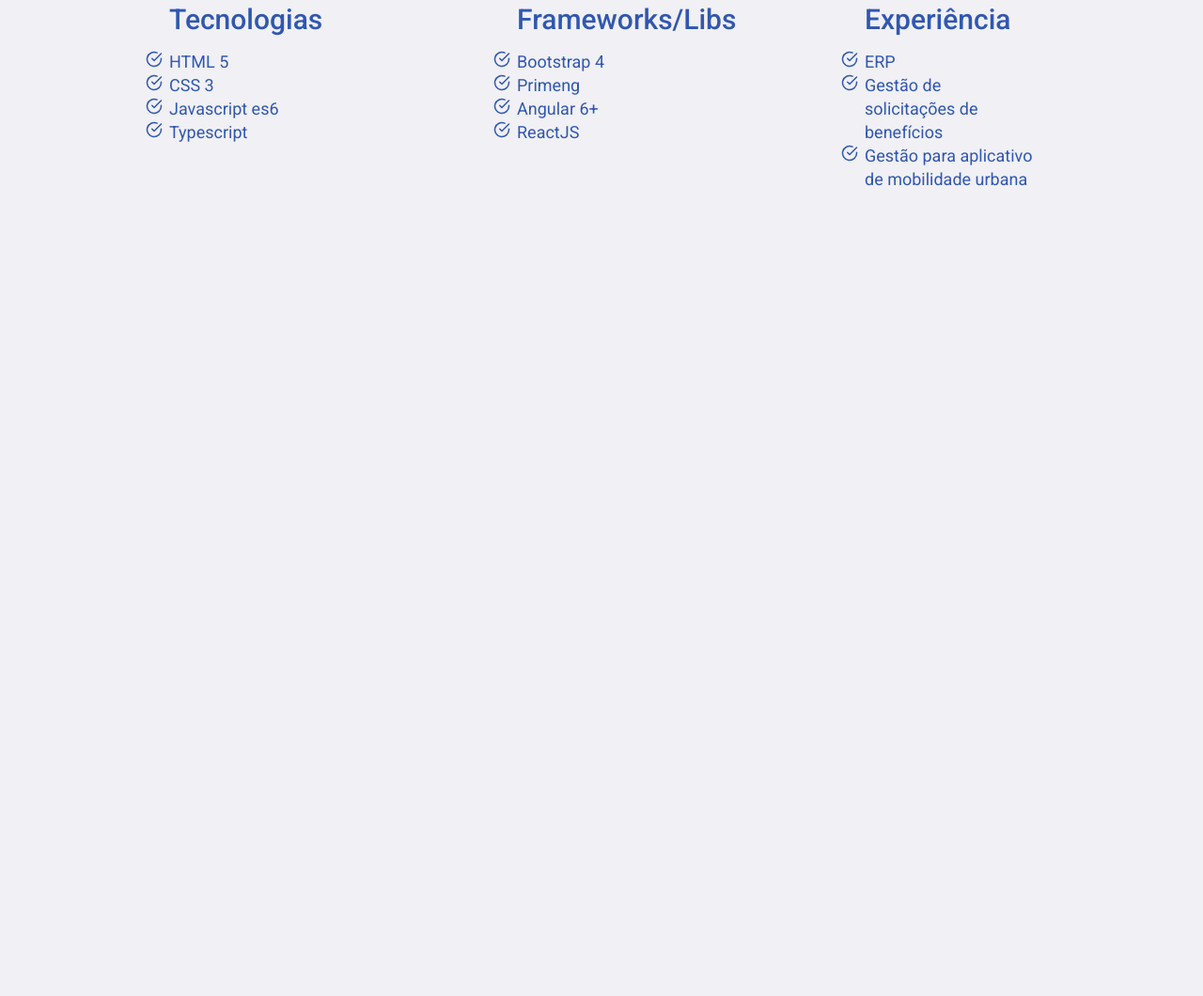
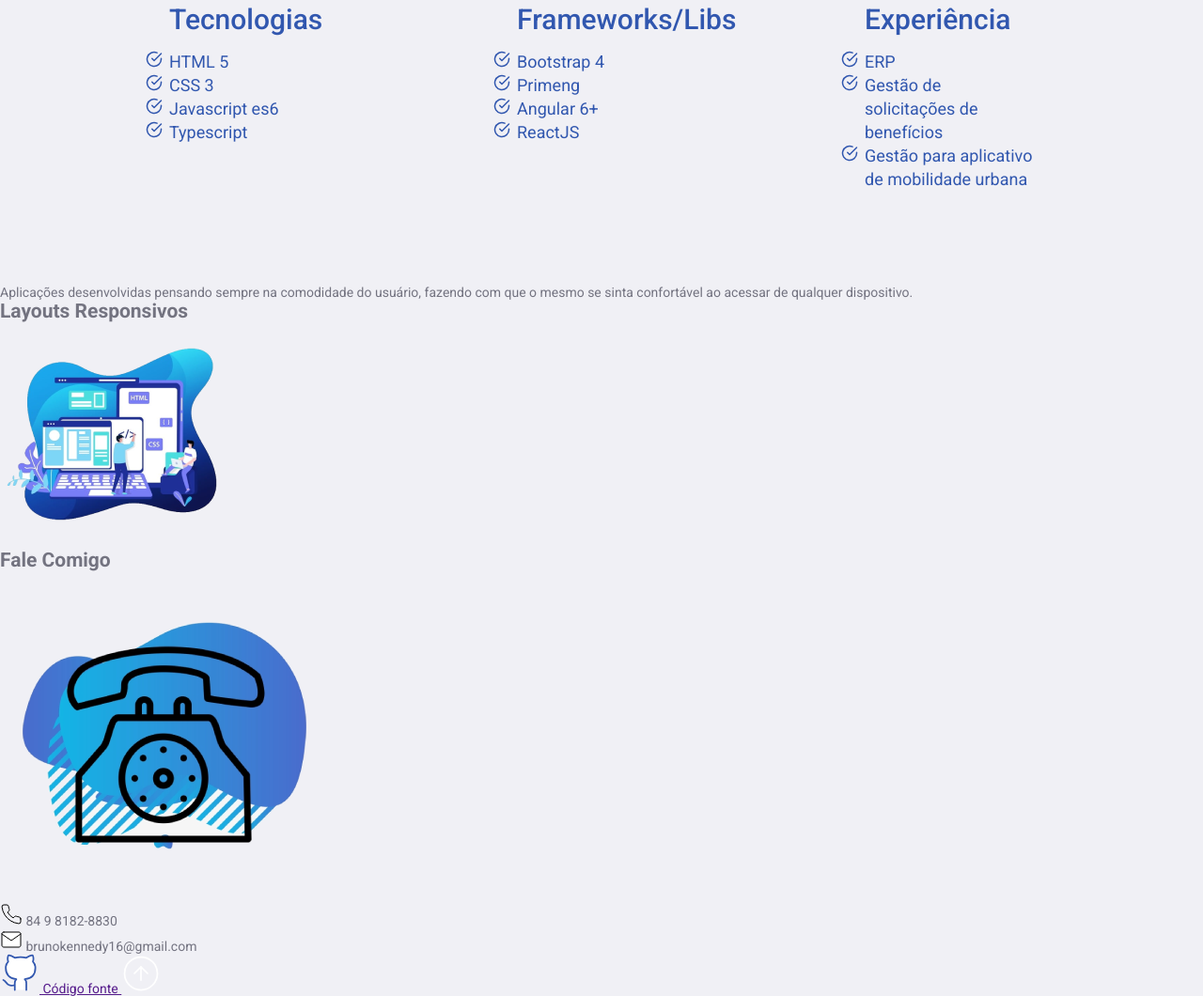
Before and after one commit to EstevamBruno/web-page, a plain HTML site: page index.html in a window 1280 px wide. Shown: the part 497-1557 px from the top of the page at 94% size. Before the commit the page ends 800 px from the top, so only its background shows below. Drawn offline with Linux system fonts and the light colour scheme.

Commit message:
Adicionando secao para contatos e footer

```diff
--- a/index.html
+++ b/index.html
@@ -7,21 +7,24 @@
     <title>Bruno Kennedy</title>
   </head>
   <body>
-    <header>
+    <header id="header">
       <img src="./assets/images/profile.jpg" alt="Profile" />
       <div>
         <p>Bruno Kennedy</p>
         <span>front-end web developer</span>
+        <span> 27 anos, Mossoró-RN.</span>
         <p>
-          <strong>Sobre mim:</strong> 27 anos, resido em Mossoró-RN.
-          Desenvolvedor web front-end, apaixonado por tecnologias e suas
+          <strong>Sobre mim:</strong>
+          Desenvolvedor web front-end, apaixonado por tecnologia e suas
           soluções.
         </p>
         <div class="social">
           <a href="https://github.com/EstevamBruno" target="_blank"
             ><img src="./assets/icons/github.svg" alt="GitHub"
           /></a>
-          <a href="#"><img src="./assets/icons/mail.svg" alt="E-mail" /></a>
+          <a href="mailto:brunokennedy16@gmail.com"
+            ><img src="./assets/icons/mail.svg" alt="E-mail"
+          /></a>
         </div>
       </div>
     </header>
@@ -53,8 +56,44 @@
         </ul>
       </div>
     </section>
-    <section class="social">
-      <div></div>
+    <section class="responsive">
+      <p>
+        Aplicações desenvolvidas pensando sempre na comodidade do usuário,
+        fazendo com que o mesmo se sinta confortável ao acessar de qualquer
+        dispositivo.
+      </p>
+      <div>
+        <h1>Layouts Responsivos</h1>
+        <img src="./assets/images/devices.png" alt="devices" />
+      </div>
     </section>
+    <section class="contact">
+      <div>
+        <h1>Fale Comigo</h1>
+        <img src="./assets/images/phone.png" alt="Phone" />
+      </div>
+      <ul>
+        <li>
+          <img src="./assets/icons/phone.svg" alt="Telefone" />
+          84 9 8182-8830
+        </li>
+        <li>
+          <img src="./assets/icons/mail.svg" alt="E-mail" />
+          brunokennedy16@gmail.com
+        </li>
+      </ul>
+    </section>
+    <footer>
+      <a href="">
+        <img src="./assets/icons/github-footer.svg" alt="GitHub" />
+        Código fonte
+      </a>
+      <a href="#">
+        <img
+          src="./assets/icons/arrow-up-circle.svg"
+          alt="Voltar para o topo"
+        />
+      </a>
+    </footer>
   </body>
 </html>
```
